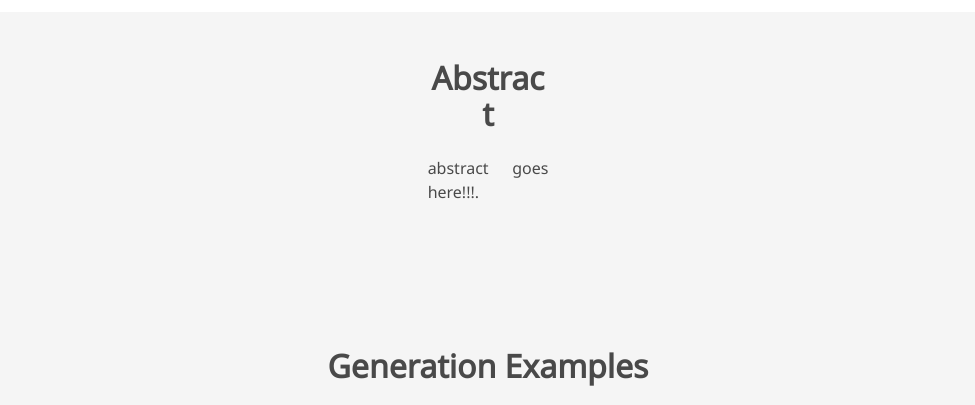
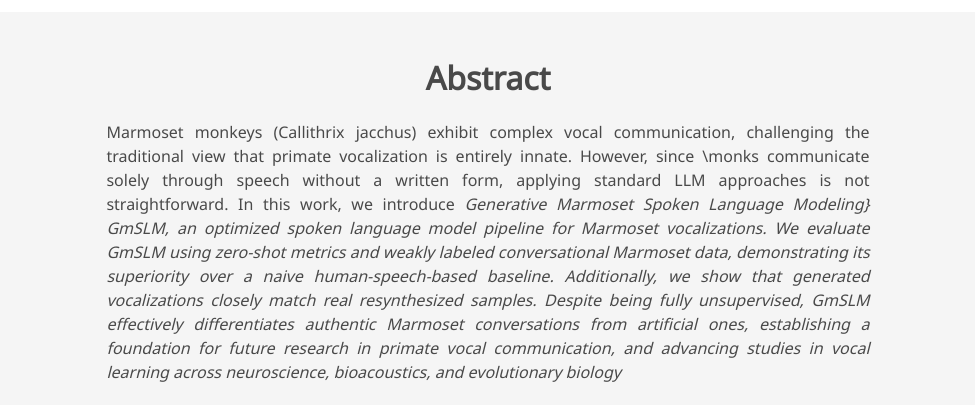
Before and after one commit to MichaelTwito/anon_demo, a plain HTML site: page index.html in a window 1280 px wide. Shown: the part 900-1305 px from the top of the page, without its empty margins (152-1127 px from the left). Drawn offline with nearby package versions, Linux system fonts and the light colour scheme; some icons are missing; a web font is replaced by a local one.

Commit message:
abstract added

```diff
--- a/index.html
+++ b/index.html
@@ -88,7 +88,7 @@
                 <h2 class="title is-3">Abstract</h2>
                 <div class="content has-text-justified">
                     <p>
-                       abstract goes here!!!.
+                        Marmoset monkeys (Callithrix jacchus) exhibit complex vocal communication, challenging the traditional view that primate vocalization is entirely innate. However, since \monks communicate solely through speech without a written form, applying standard LLM approaches is not straightforward. In this work, we introduce  <em>Generative Marmoset Spoken Language Modeling}<em> GmSLM, an optimized spoken language model pipeline for Marmoset vocalizations. We evaluate GmSLM using zero-shot metrics and weakly labeled conversational Marmoset data, demonstrating its superiority over a naive human-speech-based baseline. Additionally, we show that generated vocalizations closely match real resynthesized samples. Despite being fully unsupervised, GmSLM effectively differentiates authentic Marmoset conversations from artificial ones, establishing a foundation for future research in primate vocal communication,  and advancing studies in vocal learning across neuroscience, bioacoustics, and evolutionary biology
                     </p>
                 </div>
             </div>
```
